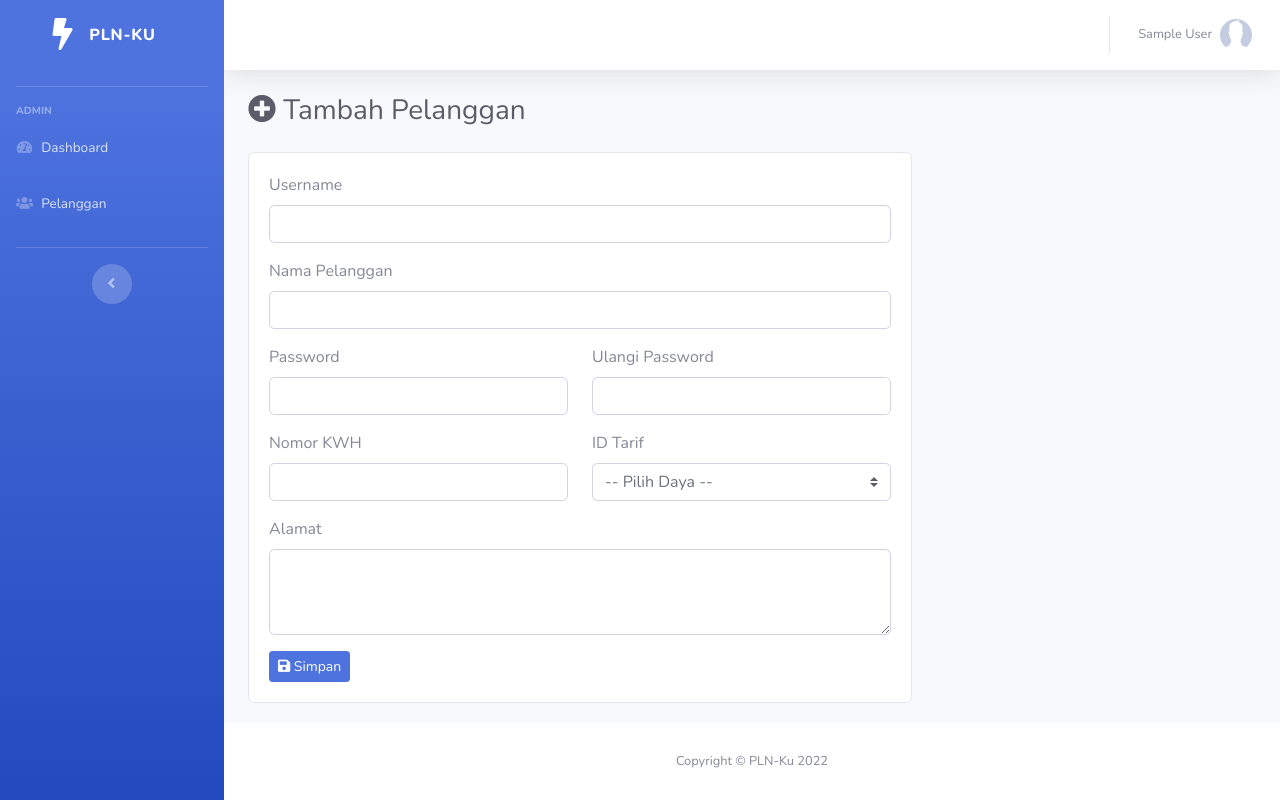
After one commit to yhaae01/pln, a CodeIgniter app: page /pln/admin/tambah_pelanggan in a window 1280 px wide. The commit adds this page. Run offline with CodeIgniter, Linux system fonts and the light colour scheme; the visitor is signed in with stand-in values (Sample User, id 1); tables that the repository leaves empty or names only in its code hold one stand-in row (values such as "Sample post").

Commit message:
Menambahkan tambah dan hapus data pelanggan

```diff
--- a/application/controllers/Admin.php
+++ b/application/controllers/Admin.php
@@ -7,16 +7,14 @@ class Admin extends CI_Controller
     public function __construct()
     {
         parent::__construct();
+        $this->load->library('form_validation');
+        $this->load->model('Admin_model', 'admin');
+
         if (!$this->session->userdata('id_level')) {
             $this->session->set_flashdata('message', '<div class="alert alert-danger" role="alert">
                 Silahkan login terlebih dahulu!
             </div>');
             redirect('auth/login_admin');
-        } elseif ($this->session->userdata('id_tarif')){
-            $this->session->set_flashdata('message', '<div class="alert alert-danger" role="alert">
-                Oops! Anda tidak punya akses.
-            </div>');
-            redirect('pelanggan');
         }
     }
 
@@ -30,7 +28,67 @@ class Admin extends CI_Controller
         $this->load->view('templates/topbar', $data);
         $this->load->view('admin/index', $data);
         $this->load->view('templates/footer');
+    }
 
+    public function pelanggan()
+    {
+        $data['title'] = 'Data Pelanggan';
+        $data['user'] = $this->db->get_where('user', ['username' => $this->session->userdata('username')])->row_array();
+        $data['pelanggan'] = $this->db->get('pelanggan')->result_array();
+
+        $this->load->view('templates/header', $data);
+        $this->load->view('templates/sidebar', $data);
+        $this->load->view('templates/topbar', $data);
+        $this->load->view('admin/pelanggan/index', $data);
+        $this->load->view('templates/footer');
+    }
+
+    public function tambah_pelanggan()
+    {
+        $this->form_validation->set_rules('nama_pelanggan', 'Nama Pelanggan', 'required|trim',[
+            'required' => 'Nama Lengkap harus diisi!'
+        ]);
+        $this->form_validation->set_rules('username', 'Username', 'required|trim|is_unique[user.username]|min_length[6]|max_length[20]',[
+            'required' => 'Username harus diisi!',
+            'min_length' => 'Minimal 6 karakter!',
+            'max_length' => 'Maksimal 20 karakter!',
+            'is_unique' => 'Username sudah digunakan!'
+        ]);
+        $this->form_validation->set_rules('password1', 'Password', 'required|trim|min_length[8]|matches[password2]',[
+            'matches' => 'Password tidak sama!',
+            'min_length' => 'Minimal 8 karakter!',
+            'required' => 'Password harus diisi!'
+        ]);
+        $this->form_validation->set_rules('password2', 'Password', 'required|trim|matches[password1]');
+        $this->form_validation->set_rules('nomor_kwh', 'Nomor KWH', 'required|trim|numeric|max_length[11]',[
+            'numeric' => 'Hanya bisa menggunakan angka!',
+            'required' => 'Nomor KWH harus diisi!',
+            'max_length' => 'Maksimal 11 karakter!'
+        ]);
+        $this->form_validation->set_rules('alamat', 'Alamat', 'required|trim',[
+            'required' => 'Alamat harus diisi!'
+        ]);
+        $this->form_validation->set_rules('id_tarif', 'ID Tarif', 'required|trim',[
+            'required' => 'ID Tarif harus diisi!'
+        ]);
+
+        if ($this->form_validation->run() == FALSE) {
+            $data['title'] = 'Tambah Pelanggan';
+            $data['user'] = $this->db->get_where('user', ['username' => $this->session->userdata('username')])->row_array();
+
+            $this->load->view('templates/header', $data);
+            $this->load->view('templates/sidebar', $data);
+            $this->load->view('templates/topbar', $data);
+            $this->load->view('admin/pelanggan/tambah_pelanggan');
+            $this->load->view('templates/footer');
+        } else {
+            $this->admin->tambah_pengguna();
+        }
+    }
+
+    public function hapus_pelanggan($id_pelanggan)
+    {
+        $this->admin->hapus_pelanggan($id_pelanggan);
     }
 
 }
--- a/application/controllers/Pelanggan.php
+++ b/application/controllers/Pelanggan.php
@@ -12,11 +12,6 @@ class Pelanggan extends CI_Controller
                 Silahkan login terlebih dahulu!
             </div>');
             redirect('auth/login_pelanggan');
-        } elseif ($this->session->userdata('id_level')) {
-            $this->session->set_flashdata('message', '<div class="alert alert-danger" role="alert">
-                Oops! Anda tidak punya akses.
-            </div>');
-            redirect('admin');
         }
     }
 
--- /dev/null
+++ b/application/models/Admin_model.php
@@ -0,0 +1,43 @@
+<?php
+
+defined('BASEPATH') OR exit('No direct script access allowed');
+
+class Admin_model extends CI_Model
+{
+
+    public function tambah_pengguna()
+    {
+        $data = [
+            'username'       => htmlspecialchars($this->input->post('username', true)),
+            'password'       => password_hash($this->input->post('password1'), PASSWORD_DEFAULT),
+            'nomor_kwh'      => htmlspecialchars($this->input->post('nomor_kwh', true)),
+            'nama_pelanggan' => htmlspecialchars($this->input->post('nama_pelanggan', true)),
+            'alamat'         => htmlspecialchars($this->input->post('alamat', true)),
+            'id_tarif'       => $this->input->post('id_tarif')
+        ];
+
+        $this->db->insert('pelanggan', $data);
+
+        $this->session->set_flashdata('message', '<div class="alert alert-success" role="alert">
+            Berhasil daftar akun! Silahkan login.
+        </div>');
+        redirect('admin/pelanggan');
+    }
+
+    public function hapus_pelanggan($id_pelanggan)
+    {
+        $this->db->delete('pelanggan', ['id_pelanggan' => $id_pelanggan]);
+        $this->session->set_flashdata(
+            'message',
+            '<div class="alert alert-success" role="alert">
+            Data pelanggan berhasil dihapus.
+            </div>'
+        );
+        redirect('admin/pelanggan');
+    }
+
+}
+
+/* End of file Admin_model.php */
+
+?>
--- /dev/null
+++ b/application/views/admin/pelanggan/tambah_pelanggan.php
@@ -0,0 +1,73 @@
+    <!-- Begin Page Content -->
+    <div class="container-fluid">
+
+        <!-- Page Heading -->
+        <h1 class="h3 mb-4 text-gray-800"><span class="fas fa-plus-circle"></span> <?= $title; ?></h1>
+
+        <div class="row">
+            <div class="col-lg-8">
+                <div class="card">
+                    <div class="card-body">
+                        <form action="<?= base_url('admin/tambah_pelanggan'); ?>" method="post">
+                            <div class="form-group">
+                                <label for="">Username</label>
+                                <input type="username" name="username" class="form-control form-control-user" id="username"
+                                    value="<?= set_value('username') ?>">
+                                    <?= form_error('username', '<small class="text-danger">', '</small>') ?>
+                            </div>
+                            <div class="form-group">
+                                <label for="">Nama Pelanggan</label>
+                                <input type="text" name="nama_pelanggan" class="form-control form-control-user" id="nama_pelanggan"
+                                    value="<?= set_value('nama_pelanggan') ?>">
+                                    <?= form_error('nama_pelanggan', '<small class="text-danger">', '</small>') ?>
+                            </div>
+                            <div class="form-group row">
+                                <div class="col-sm-6 mb-3 mb-sm-0">
+                                    <label for="">Password</label>
+                                    <input type="password" name="password1" class="form-control form-control-user"
+                                        id="password1">
+                                        <?= form_error('password1', '<small class="text-danger">', '</small>') ?>
+                                </div>
+                                <div class="col-sm-6">
+                                    <label for="">Ulangi Password</label>
+                                    <input type="password" name="password2" class="form-control form-control-user"
+                                        id="password2">
+                                </div>
+                            </div>
+                            <div class="form-group row">
+                                <div class="col-sm-6 mb-3 mb-sm-0">
+                                    <label for="">Nomor KWH</label>
+                                    <input type="text" name="nomor_kwh" maxlength="11" class="form-control form-control-user" id="nomor_kwh"
+                                        value="<?= set_value('nomor_kwh') ?>">
+                                        <?= form_error('nomor_kwh', '<small class="text-danger">', '</small>') ?>
+                                </div>
+                                <div class="col-sm-6 mb-3 mb-sm-0">
+                                    <label for="">ID Tarif</label>
+                                    <select name="id_tarif" class="form-select custom-select" value="<?= set_value('id_tarif') ?>">
+                                        <option value="">-- Pilih Daya --</option>
+                                        <option name="id_tarif" value="1">450</option>
+                                        <option name="id_tarif" value="2">900</option>
+                                        <option name="id_tarif" value="3">1300</option>
+                                        <option name="id_tarif" value="4">2200</option>
+                                        <option name="id_tarif" value="5">3500</option>
+                                        <option name="id_tarif" value="6">6600</option>
+                                    </select>
+                                </div>
+                            </div>
+                            <div class="form-group">
+                                <label for="">Alamat</label>
+                                <textarea class="form-control" id="alamat" name="alamat" rows="3" value="<?= set_value('alamat') ?>"></textarea>
+                                    <?= form_error('alamat', '<small class="text-danger">', '</small>') ?>
+                            </div>
+                            <button type="submit" class="btn btn-primary btn-sm"><span class="fas fa-save"></span> Simpan</button>
+                        </form>
+                    </div>
+                </div>
+            </div>
+        </div>
+
+    </div>
+    <!-- /.container-fluid -->
+
+</div>
+<!-- End of Main Content -->
--- a/application/views/templates/sidebar.php
+++ b/application/views/templates/sidebar.php
@@ -2,13 +2,18 @@
 <ul class="navbar-nav bg-gradient-primary sidebar sidebar-dark accordion" id="accordionSidebar">
 
     <!-- Sidebar - Brand -->
-    <a class="sidebar-brand d-flex align-items-center justify-content-center" href="index.html">
+    <?php if($this->session->userdata('id_level')) : ?>
+    <a class="sidebar-brand d-flex align-items-center justify-content-center" href="<?= base_url('admin') ?>">
+    <?php elseif ($this->session->userdata('id_tarif')) : ?>
+    <a class="sidebar-brand d-flex align-items-center justify-content-center" href="<?= base_url('pelanggan') ?>">
+    <?php endif ?>
         <div class="sidebar-brand-icon">
             <i class="fas fa-bolt"></i>
         </div>
         <div class="sidebar-brand-text mx-3">PLN-Ku </div>
     </a>
 
+    <!-- Admin -->
     <?php if($this->session->userdata('id_level')) : ?>
         <div>
             <!-- Divider -->
@@ -21,27 +26,19 @@
 
             <!-- Nav Item - Dashboard -->
             <li class="nav-item">
-                <a class="nav-link" href="index.html">
+                <a class="nav-link" href="<?= base_url('admin') ?>">
                     <i class="fas fa-fw fa-tachometer-alt"></i>
                     <span>Dashboard</span></a>
             </li>
 
-            <!-- Divider -->
-            <hr class="sidebar-divider">
-
-            <!-- Heading User -->
-            <div class="sidebar-heading">
-                User
-            </div>
-
             <li class="nav-item">
-                <a class="nav-link" href="index.html">
+                <a class="nav-link" href="<?= base_url('admin/pelanggan') ?>">
                     <i class="fas fa-fw fa-users"></i>
-                    <span>User</span></a>
+                    <span>Pelanggan</span></a>
             </li>
 
             <!-- Nav Item - Pages Collapse Menu -->
-            <li class="nav-item">
+            <!-- <li class="nav-item">
                 <a class="nav-link collapsed" href="#" data-toggle="collapse" data-target="#collapseTwo"
                     aria-expanded="true" aria-controls="collapseTwo">
                     <i class="fas fa-fw fa-cog"></i>
@@ -54,8 +51,10 @@
                         <a class="collapse-item" href="cards.html">Cards</a>
                     </div>
                 </div>
-            </li>
+            </li> -->
         </div>
+
+    <!-- Pelanggan -->
     <?php elseif ($this->session->userdata('id_tarif')) : ?>
         <div>
             <!-- Divider -->
```
Also changed, not shown: application/controllers/Auth.php (+16 -32 lines), application/models/Auth_model.php (added, +48 -0 lines), application/views/admin/pelanggan/index.php (added, +67 -0 lines).
